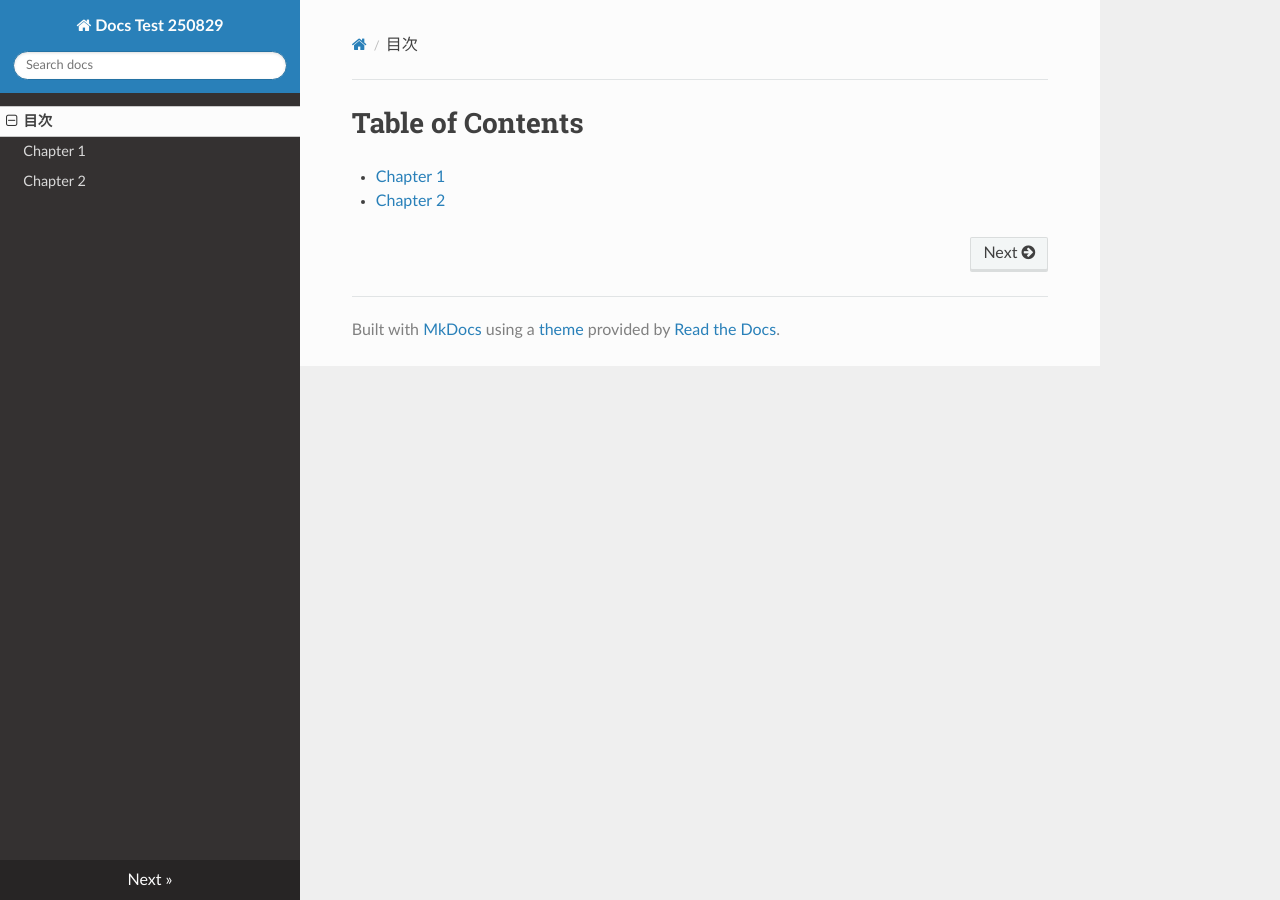
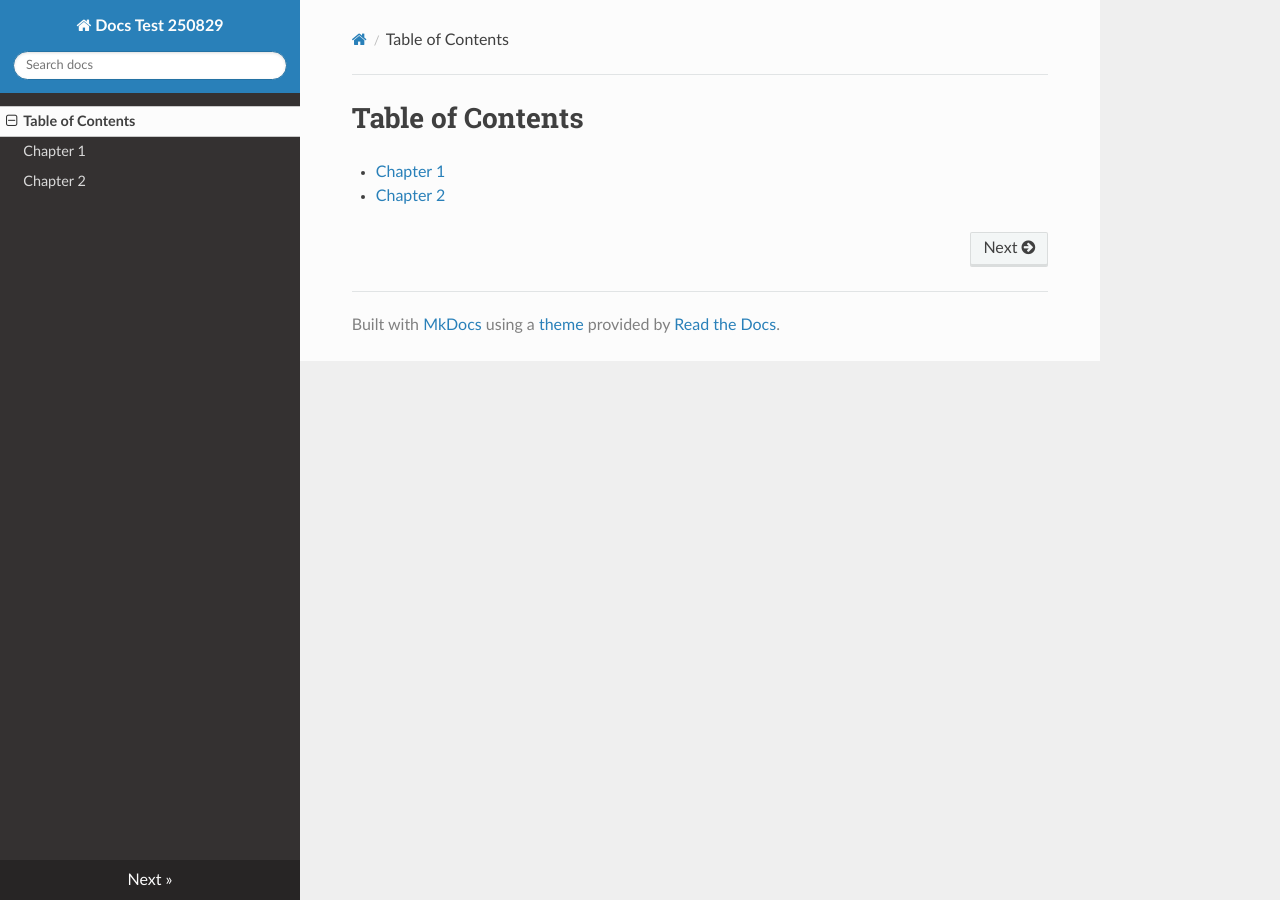
Before and after one commit to mn2007/docs_test_250829, an MkDocs documentation site: the page built from docs/index.md, in a window 1280 px wide. Built offline with MkDocs 1.6.1, drawn with Linux system fonts in a browser that asks for light colours; nearby versions of some CDN libraries.

Commit message:
translate from Japanese to English (2)

```diff
--- a/mkdocs.yml
+++ b/mkdocs.yml
@@ -4,6 +4,6 @@ theme:
   name: readthedocs
 
 nav:
-  - 目次: index.md
+  - Table of Contents: index.md
   - Chapter 1: chapter1/chapter1.md
   - Chapter 2: chapter2/chapter2.md
```
